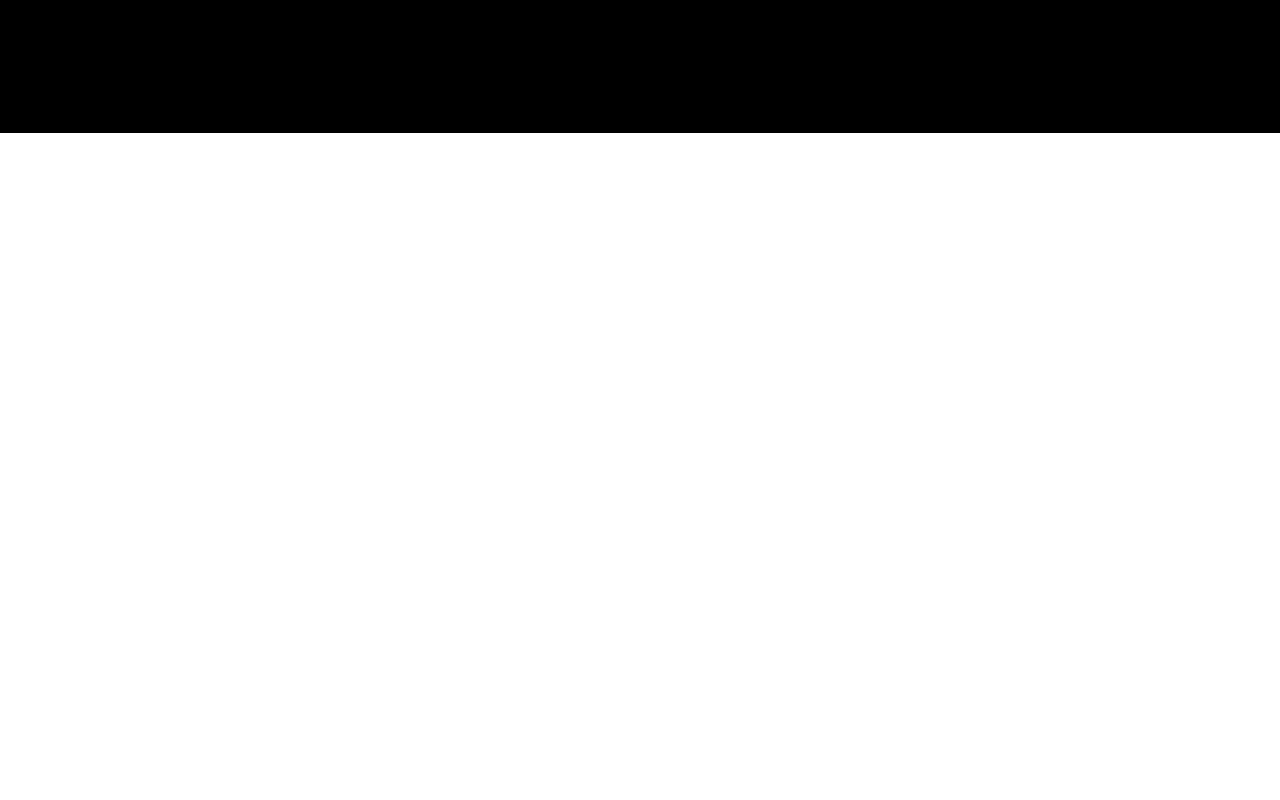
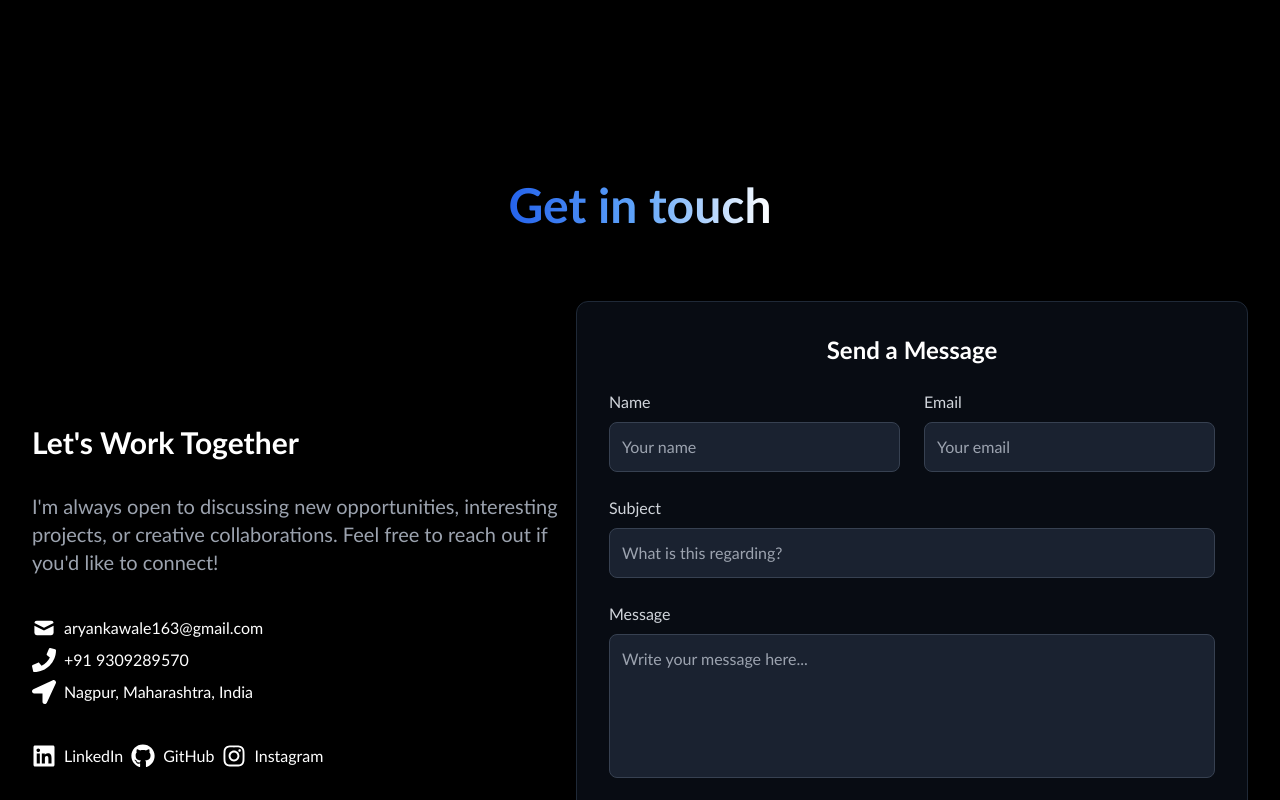
Before and after one commit to ARYANKAWALE/Portfolio, a React (Vite) app: page / in a window 1280 px wide. Shown: the part 2000-2800 px from the top of the page. Before the commit the page ends 2133 px from the top, so only its background shows below. Built offline with nearby package versions, Linux system fonts and the light colour scheme.

Commit message:
Enhanced portfolio with improved contact section and navigation

```diff
--- a/package.json
+++ b/package.json
@@ -13,11 +13,15 @@
     "@fortawesome/fontawesome-svg-core": "^6.7.2",
     "@fortawesome/free-brands-svg-icons": "^6.7.2",
     "@fortawesome/react-fontawesome": "^0.2.2",
+    "@react-three/drei": "^9.77.3",
+    "@react-three/fiber": "^8.13.3",
+    "@types/three": "^0.178.1",
     "@vercel/analytics": "^1.5.0",
     "react": "^18.2.0",
     "react-dom": "^18.2.0",
     "react-icons": "^5.5.0",
     "react-tsparticles": "^2.12.2",
+    "three": "^0.150.1",
     "tsparticles": "^2.12.0"
   },
   "devDependencies": {
--- a/src/App.jsx
+++ b/src/App.jsx
@@ -17,7 +17,7 @@ import { useState, useEffect, useRef } from 'react'
 import { library } from '@fortawesome/fontawesome-svg-core'
 import { FontAwesomeIcon } from '@fortawesome/react-fontawesome'
 import { faInstagram } from '@fortawesome/free-brands-svg-icons'
-import { FaGithub, FaLinkedin } from 'react-icons/fa'
+import { FaFontAwesome, FaGithub, FaLinkedin, FaLocationArrow, FaPhone, FaSearchLocation } from 'react-icons/fa'
 import { HiMail } from 'react-icons/hi'
 import { Analytics } from "@vercel/analytics/react"
 
@@ -95,12 +95,13 @@ function App() {
           <div className={`${isMenuOpen ? 'flex' : 'hidden'} md:flex flex-col md:flex-row justify-center items-center text-lg md:text-2xl`}>
             <ul className='flex flex-col md:flex-row gap-4 md:gap-10 text-center'>
               <li onClick={() => scrollToSection('main')} className='rounded-md p-2 relative nav-link cursor-pointer'>Home</li>
+              <li onClick={() => scrollToSection('about')} className='rounded-md p-2 relative nav-link cursor-pointer'>About</li>
               <li onClick={() => scrollToSection('skills')} className='rounded-md p-2 relative nav-link cursor-pointer'>Skills</li>
               <li onClick={() => scrollToSection('projects')} className='rounded-md p-2 relative nav-link cursor-pointer'>Projects</li>
             </ul>
           </div>
           <div className={`${isMenuOpen ? 'flex' : 'hidden'} md:flex justify-center md:justify-end items-center text-lg md:text-2xl mt-4 md:mt-0`}>
-            <button className='rounded-md p-2 relative nav-link'>
+            <button onClick={() => scrollToSection('contact')} className='rounded-md p-2 relative nav-link'>
               Contact Me
             </button>
           </div>
@@ -115,10 +116,10 @@ function App() {
                 <img src={aryan} alt="aryan" className='w-[150px] h-[150px] md:w-[150px] md:h-[150px] rounded-full shadow-2xl shadow-blue-500 object-cover' />
               </div>
               <div className='flex flex-col justify-center items-start'>
-                <p className='text-2xl md:text-2xl font-medium'>Aryan Kawale</p>
-                <p className='text-2xl md:text-xl font-medium text-blue-500'>FullStack Developer</p>
+                <p className='text-3xl md:text-3xl font-medium'>Aryan Kawale</p>
+                <p className='text-3xl md:text-xl font-medium text-blue-500'>FullStack Developer</p>
                 <div className="flex gap-4 mt-2">
-                <a href="https://www.instagram.com/aryan_kawale._/"><FontAwesomeIcon icon={faInstagram} className='w-6 h-6 hover:text-pink-500 cursor-pointer transition-colors' /></a>
+                  <a href="https://www.instagram.com/aryan_kawale._/"><FontAwesomeIcon icon={faInstagram} className='w-6 h-6 hover:text-pink-500 cursor-pointer transition-colors' /></a>
                   <a href="https://github.com/ARYANKAWALE"><FaGithub className='w-6 h-6 hover:text-gray-400 cursor-pointer transition-colors' /></a>
                   <a href="https://www.linkedin.com/in/aryan-kawale-19a919266/"><FaLinkedin className='w-6 h-6 hover:text-blue-500 cursor-pointer transition-colors' /></a>
                   <a href="mailto:aryankawale163@gmail.com"><HiMail className='w-6 h-6 hover:text-red-500 cursor-pointer transition-colors' /></a>
@@ -127,9 +128,9 @@ function App() {
             </div>
             <div className='flex justify-center items-center text-center md:text-left'>
               <div className='gap-3 md:gap-5 flex flex-col'>
-                <h1 className='text-3xl md:text-6xl font-bold text-gray-500'> <span className='text-white'>Hey There!</span> I'm <span className='text-blue-500 rounded-full p-2'>Aryan</span></h1>
-                <p className='text-2xl md:text-6xl font-medium'>a<span className='text-blue-500 p-2 font-serif'>Web Developer</span></p>
-                <p className='text-2xl md:text-4xl font-medium'><span className='text-gray-500 p-2'>I build responsive websites and love <br className='hidden md:block' /> turning ideas into digital reality.</span></p>
+                <h1 className='text-4xl md:text-6xl font-bold text-gray-500'> <span className='text-white'>Hey There!</span> I'm <span className='text-blue-500 rounded-full p-2'>Aryan</span></h1>
+                <p className='text-3xl md:text-6xl font-medium'>a<span className='text-blue-500 p-2 font-serif'>Web Developer</span></p>
+                <p className='text-[20px] md:text-4xl font-medium'><span className='text-gray-500 p-2'>I build responsive websites and love <br className='hidden md:block' /> turning ideas into digital reality.</span></p>
               </div>
             </div>
           </div>
@@ -235,8 +236,8 @@ function App() {
                 </a>
                 <p className='text-gray-300 font-bold'>Weather App – Real-Time Weather Forecast</p>
                 <div className='flex gap-2'>
-                  <span className='px-3 py-1 bg-blue-500 text-white rounded-full text-sm'>React</span>
-                  <span className='px-3 py-1 bg-blue-500 text-white rounded-full text-sm'>Tailwind</span>
+                  <span className='px-3 py-1 bg-blue-800 text-white rounded-full text-sm'>React</span>
+                  <span className='px-3 py-1 bg-blue-800 text-white rounded-full text-sm'>Tailwind</span>
                 </div>
               </div>
             </div>
@@ -270,8 +271,9 @@ function App() {
                 </a>
                 <p className='text-gray-300 font-bold'>Shoes Find App – Discover Your Perfect Pair</p>
                 <div className='flex gap-2'>
-                  <span className='px-3 py-1 bg-blue-500 text-white rounded-full text-sm'>React</span>
-                  <span className='px-3 py-1 bg-blue-500 text-white rounded-full text-sm'>Tailwind</span>
+                  <span className='px-3 py-1 bg-blue-800 font-po text-white rounded-full text-sm'>HTML</span>
+                  <span className='px-3 py-1 bg-blue-800 text-white rounded-full text-sm'>Tailwind CSS</span>
+                  <span className='px-3 py-1 bg-blue-800 text-white rounded-full text-sm'>JavaScript</span>
                 </div>
               </div>
             </div>
@@ -305,8 +307,9 @@ function App() {
                 </a>
                 <p className='text-gray-300 font-bold'>Timer App – Minimal Countdown Timer</p>
                 <div className='flex gap-2'>
-                  <span className='px-3 py-1 bg-blue-500 text-white rounded-full text-sm'>React</span>
-                  <span className='px-3 py-1 bg-blue-500 text-white rounded-full text-sm'>Tailwind</span>
+                  <span className='px-3 py-1 bg-blue-800 text-white rounded-full text-sm'>HTML</span>
+                  <span className='px-3 py-1 bg-blue-800 text-white rounded-full text-sm'>Tailwind CSS</span>
+                  <span className='px-3 py-1 bg-blue-800 text-white rounded-full text-sm'>JavaScript</span>
                 </div>
               </div>
             </div>
@@ -341,16 +344,119 @@ function App() {
                 </a>
                 <p className='text-gray-300 font-bold'> Age Calculator App – Calculate Your Exact Age Instantly</p>
                 <div className='flex gap-2'>
-                  <span className='px-3 py-1 bg-blue-500 text-white rounded-full text-sm'>React</span>
-                  <span className='px-3 py-1 bg-blue-500 text-white rounded-full text-sm'>Tailwind</span>
+                  <span className='px-3 py-1 bg-blue-800 text-white rounded-full text-sm'>HTML</span>
+                  <span className='px-3 py-1 bg-blue-800 text-white rounded-full text-sm'>Tailwind CSS</span>
+                  <span className='px-3 py-1 bg-blue-800 text-white rounded-full text-sm'>JavaScript</span>
                 </div>
               </div>
             </div>
-
           </div>
         </div>
-      </section>
-    </div>
+      </section >
+
+      <div className='flex justify-center items-center text-white w-full bg-black'>
+        <div id="contact" className='flex flex-col justify-center items-center gap-8 w-full px-4 md:px-8 py-12'>
+          <div className='flex flex-col justify-center items-center gap-4 text-center'>
+            <h2 className='text-4xl md:text-5xl font-bold bg-gradient-to-r from-blue-600 via-blue-400 to-white text-transparent bg-clip-text pb-10'>Get in touch</h2>
+          </div>
+          <div className='flex flex-col justify-evenly items-center gap-4 w-full md:flex-row'>
+            <div className='gap-4 mb-10 md:mb-0'>
+              <p className='pb-8 text-2xl md:text-3xl font-bold'>Let's Work Together</p>
+              <p className='text-gray-400 text-lg md:text-xl max-w-2xl'>I'm always open to discussing new opportunities, interesting projects,
+                or creative collaborations. Feel free to reach out if you'd like to connect!</p>
+              <div className='flex flex-col gap-2 pb-10 mt-10'>
+                <a href="mailto:aryankawale163@gmail.com"> <p className='flex items-center gap-2 hover:text-red-500 cursor-pointer transition-colors'>
+                  <HiMail className='w-6 h-6' />
+                  aryankawale163@gmail.com
+                </p>
+                </a>
+                <a href="tel:+919309289570"><p className='flex items-center gap-2 hover:text-green-500 cursor-pointer transition-colors'>
+                  <FaPhone className='w-6 h-6' />
+                  +91 9309289570
+                </p>
+                </a>
+                <a href="https://www.google.com/maps/place/Nagpur,+Maharashtra/@21.1466333,79.0888741,12z/data=!3m1!4b1!4m6!3m5!1s0x3bd4c093d8a203ed:0x5382bc3e4ced0680!8m2!3d21.146633!4d79.0888736!16s%2Fg%2F11c4022sqw?entry=ttu&g_ep=EgoyMDI1MDIyNS4wIKXMDSoASAFQAw%3D%3D">
+                  <p className='flex items-center gap-2 hover:text-blue-500 cursor-pointer transition-colors'>
+                    <FaLocationArrow className='w-6 h-6' />
+                    Nagpur, Maharashtra, India
+                  </p>
+                </a>
+
+              </div>
+              <div className='flex flex-row gap-2'>
+                <p className='flex items-center gap-2 hover:text-blue-500 cursor-pointer transition-colors'>
+                  <FaLinkedin className='w-6 h-6' />
+                  LinkedIn
+                </p>
+                <p className='flex items-center gap-2 hover:text-gray-400 cursor-pointer transition-colors'>
+                  <FaGithub className='w-6 h-6' />
+                  GitHub
+                </p>
+                <p className='flex items-center gap-2 hover:text-pink-500 cursor-pointer transition-colors'>
+                  <FontAwesomeIcon icon={faInstagram} className='w-6 h-6' />
+                  Instagram
+                </p>
+              </div>
+            </div>
+
+            <div className='w-full max-w-2xl'>
+              <div className='bg-gray-900/50 backdrop-blur-sm border border-gray-800 rounded-xl p-6 md:p-8 shadow-xl'>
+                <form className='space-y-6'>
+                  <p className='text-2xl font-bold mb-6 text-center'>Send a Message</p>
+                  <div className='grid grid-cols-1 md:grid-cols-2 gap-6'>
+                    <div className='flex flex-col gap-2'>
+                      <label className='text-gray-300 font-medium' htmlFor="name">Name</label>
+                      <input
+                        className='w-full text-white bg-gray-800/80 rounded-lg p-3 outline-none border border-gray-700 focus:border-blue-500 transition-colors'
+                        type="text"
+                        placeholder='Your name'
+                        required
+                      />
+                    </div>
+                    <div className='flex flex-col gap-2'>
+                      <label className='text-gray-300 font-medium' htmlFor="email">Email</label>
+                      <input
+                        className='w-full text-white bg-gray-800/80 rounded-lg p-3 outline-none border border-gray-700 focus:border-blue-500 transition-colors'
+                        type="email"
+                        placeholder='Your email'
+                        required
+                      />
+                    </div>
+                  </div>
+                  <div className='flex flex-col gap-2'>
+                    <label className='text-gray-300 font-medium' htmlFor="subject">Subject</label>
+                    <input
+                      className='w-full text-white bg-gray-800/80 rounded-lg p-3 outline-none border border-gray-700 focus:border-blue-500 transition-colors'
+                      type="text"
+                      placeholder='What is this regarding?'
+                      required
+                    />
+                  </div>
+                  <div className='flex flex-col gap-2'>
+                    <label className='text-gray-300 font-medium' htmlFor="message">Message</label>
+                    <textarea
+                      className='w-full text-white bg-gray-800/80 rounded-lg p-3 outline-none border border-gray-700 focus:border-blue-500 transition-colors h-36 resize-none scrollbar-hide'
+                      placeholder='Write your message here...'
+                      required
+                    ></textarea>
+                  </div>
+                  <button
+                    type="submit"
+                    className='w-full bg-gradient-to-r from-blue-600 to-blue-400 text-white font-semibold rounded-lg py-4 px-6 hover:opacity-90 transition-all duration-300 flex items-center justify-center gap-2 shadow-lg'
+                  >
+                    Send Message
+                    <svg xmlns="http://www.w3.org/2000/svg" className="h-5 w-5" viewBox="0 0 20 20" fill="currentColor">
+                      <path fillRule="evenodd" d="M10.293 3.293a1 1 0 011.414 0l6 6a1 1 0 010 1.414l-6 6a1 1 0 01-1.414-1.414L14.586 11H3a1 1 0 110-2h11.586l-4.293-4.293a1 1 0 010-1.414z" clipRule="evenodd" />
+                    </svg>
+                  </button>
+                </form>
+              </div>
+            </div>
+          </div>
+        </div>
+      </div>
+
+    </div >
 
   )
 }
```
Also changed, not shown: 1 other file (tests, documents, lock files or other folders).
